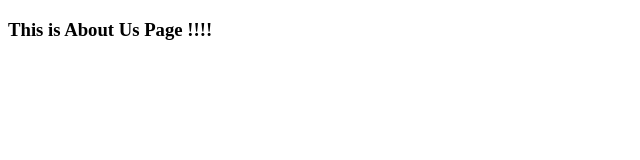
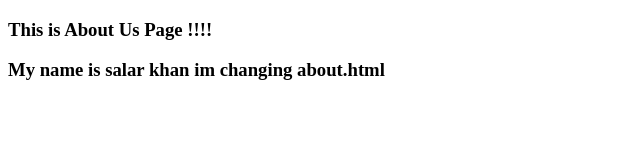
Before and after one commit to Lokisalar/KidsApp, a plain HTML site: page about.html in a window 1280 px wide. Shown: the whole page, without its empty margins (0-640 px from the left). Drawn offline with Linux system fonts and the light colour scheme.

Commit message:
this is my file

```diff
--- a/about.html
+++ b/about.html
@@ -7,5 +7,6 @@
 </head>
 <body>
     <h3>This is About Us Page !!!!</h3>
+    <h3>My name is salar khan im changing about.html</h3>
 </body>
 </html>
```
